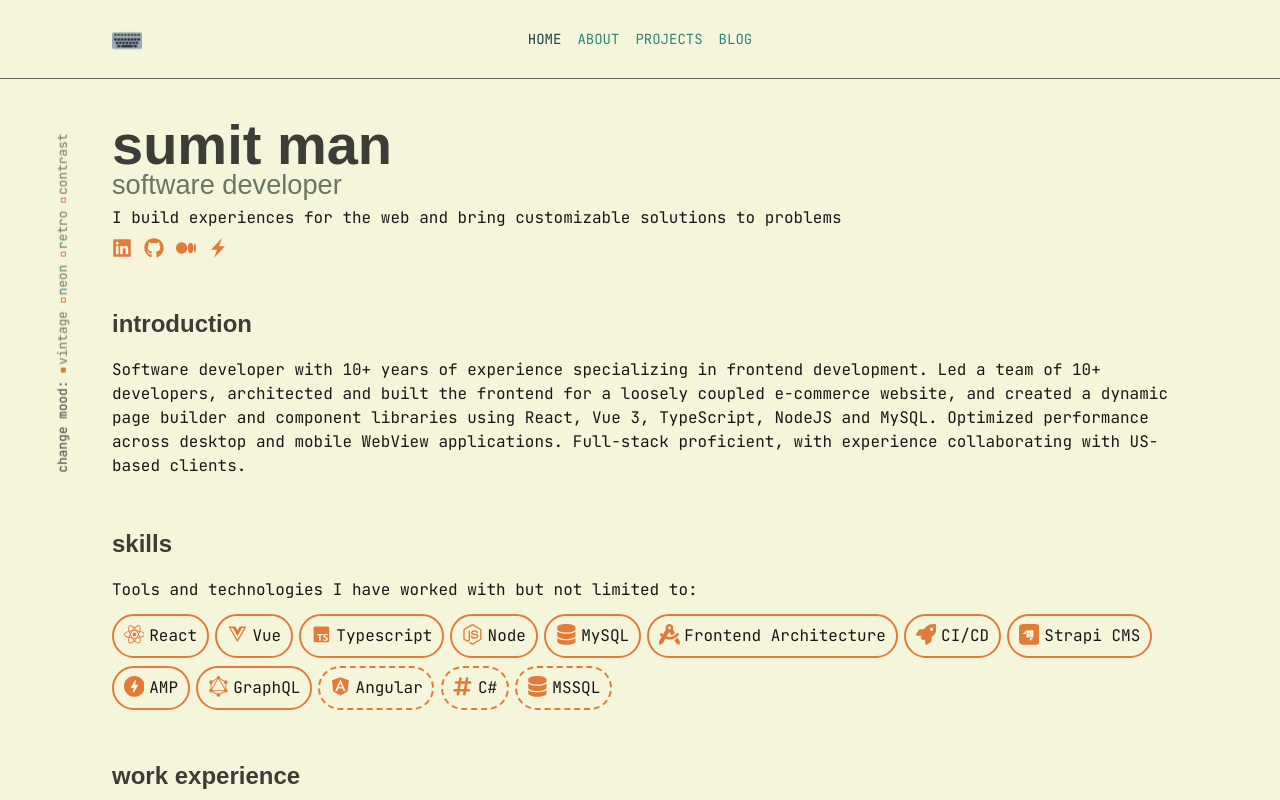
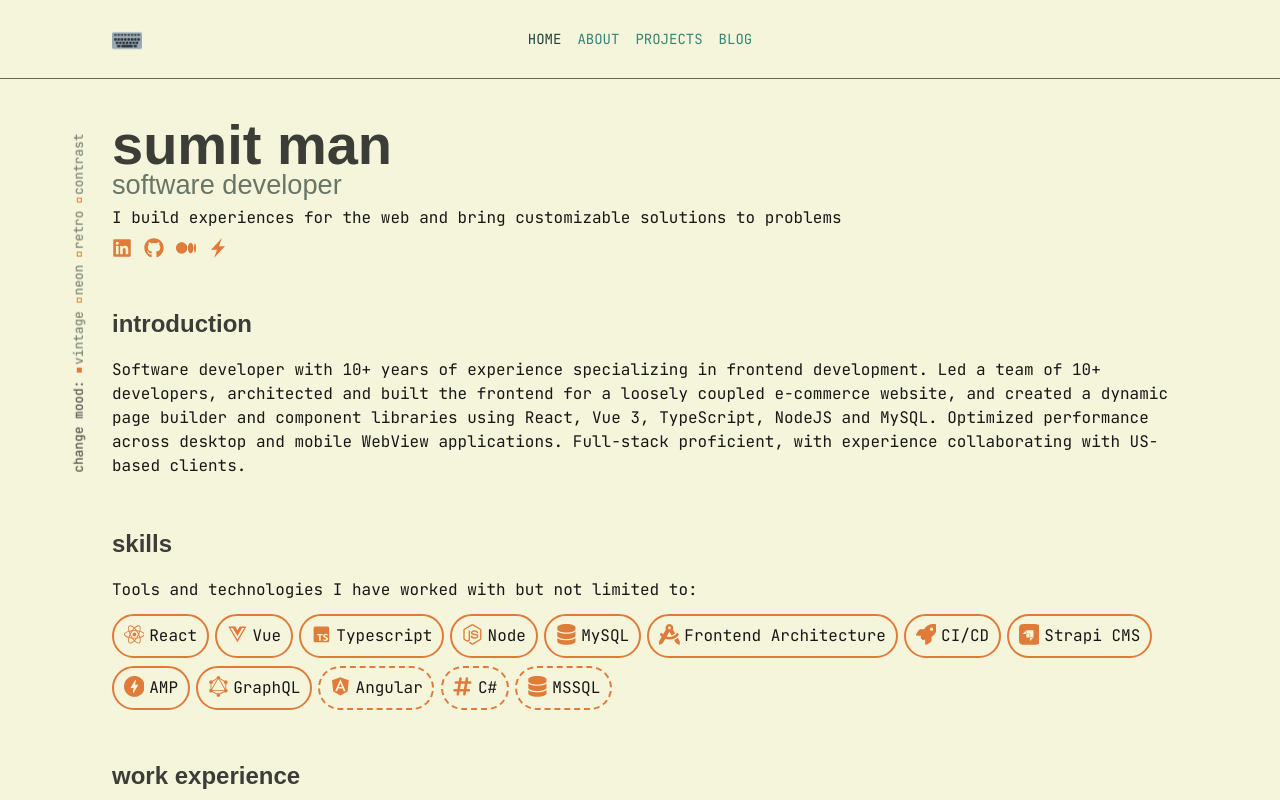
Before and after one commit to summitmman/my-portfolio, a Next.js app: page / in a window 1280 px wide. Shown: the top 800 px of the page. Built offline with nearby package versions, Linux system fonts and the light colour scheme; a web font is replaced by a local one.

Commit message:
Update desktop distance

```diff
--- a/components/ThemeSelector/ThemeSelector.module.css
+++ b/components/ThemeSelector/ThemeSelector.module.css
@@ -1,5 +1,5 @@
 .themeList {
-    transform: translate(-3.7rem, 24.6rem) rotate(-90deg);
+    transform: translate(-2.7rem, 24.6rem) rotate(-90deg);
     position: fixed;
     font-size: 0.8rem;
     transform-origin: 0% 0%;
```
